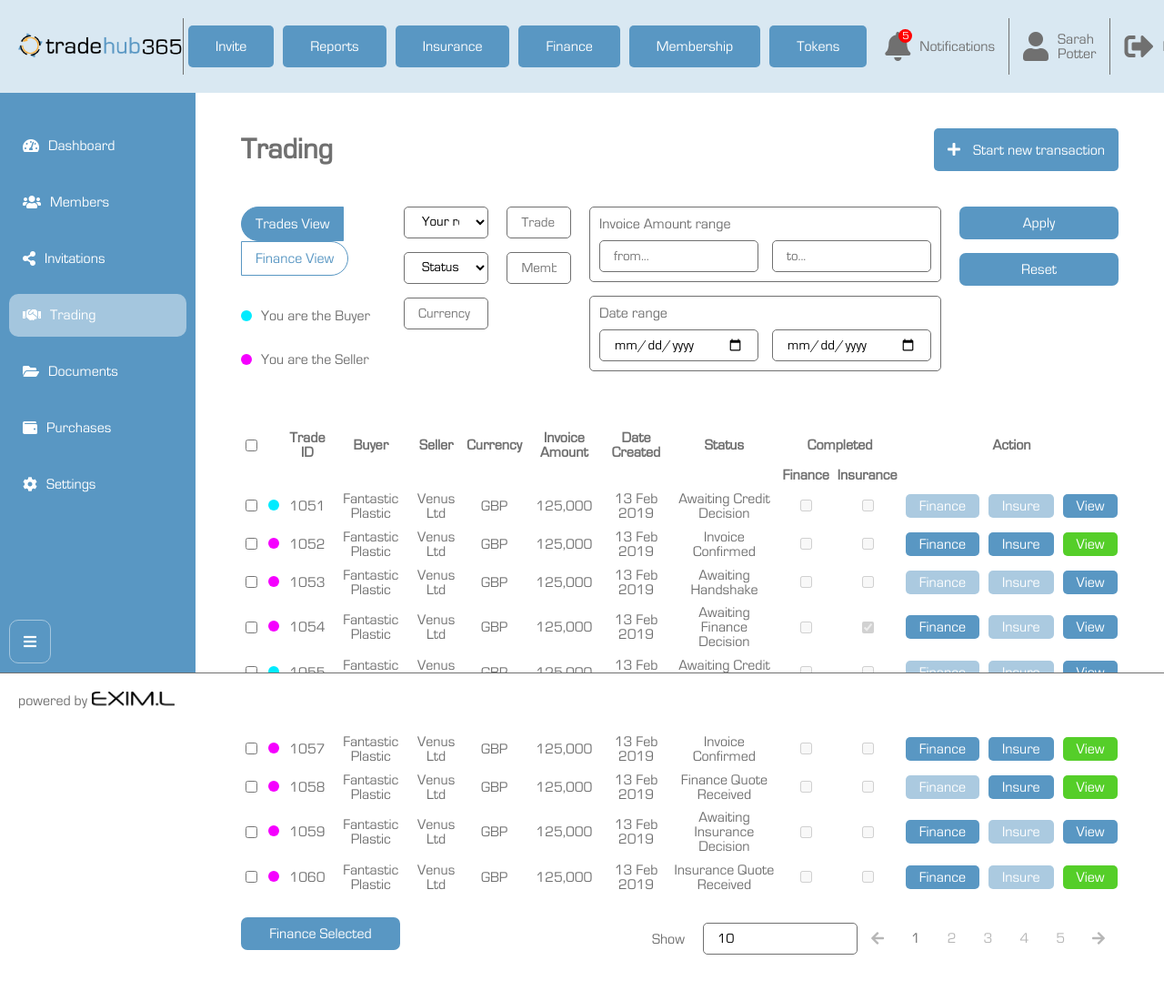
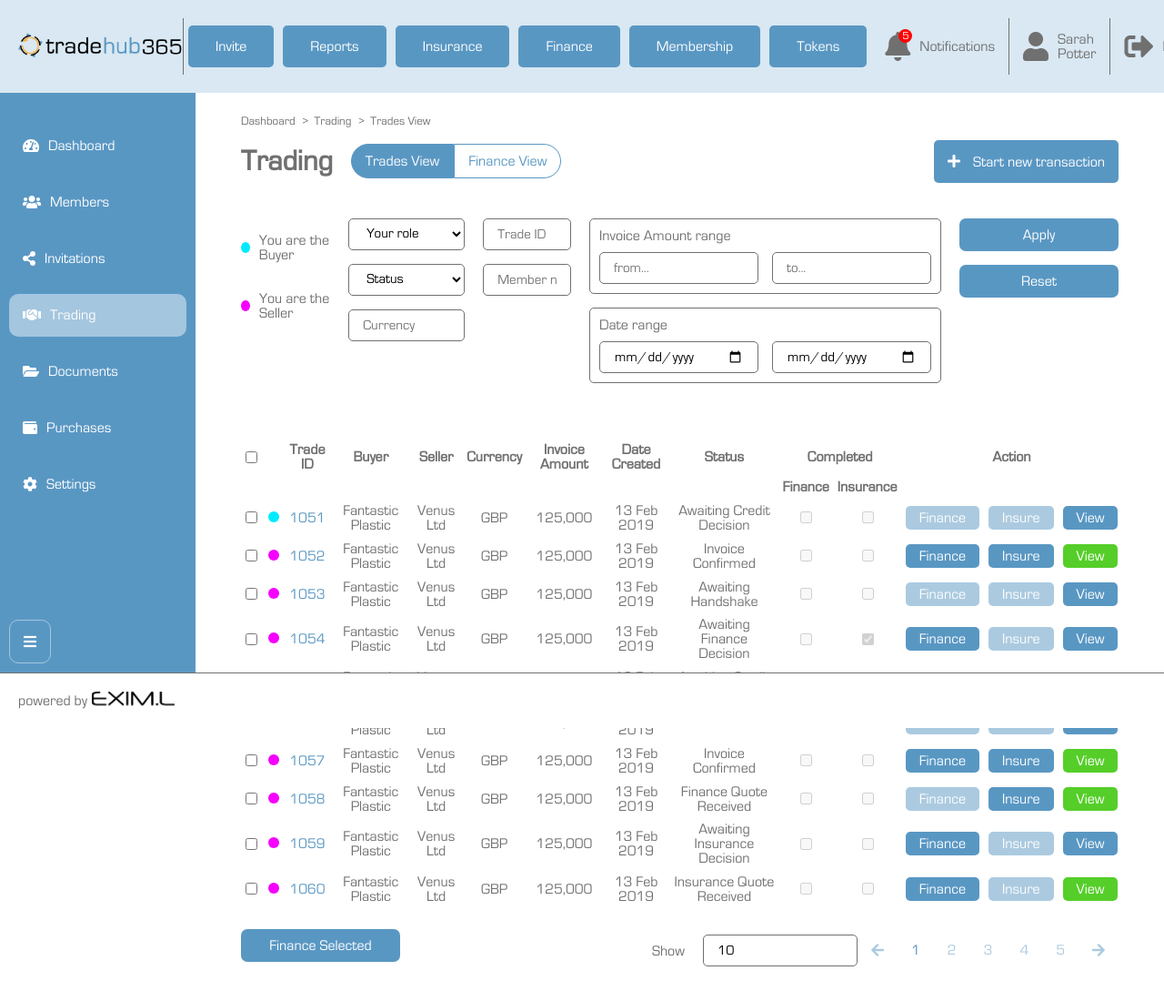
Before and after one commit to DaleWebb/eximl-static-app, a plain HTML site: page trades.html in a window 1280 px wide. Shown: the whole page at 91% size. Drawn offline with Linux system fonts and the light colour scheme.

Commit message:
added breadcrumbs fixed link hovering on sidebar links and header quick links

```diff
--- a/scss/_block.scss
+++ b/scss/_block.scss
@@ -40,6 +40,10 @@
     border: 1px solid $gray;
     padding: 0 15px;
     text-align: center;
+
+    h2 {
+      margin: 10px 0;
+    }
   }
 
   &__body {
--- /dev/null
+++ b/scss/_breadcrumbs.scss
@@ -0,0 +1,18 @@
+.breadcrumbs {
+  display: flex;
+}
+
+.breadcrumb {
+  font-size: 13px;
+
+  &:after {
+    display: inline-flex;
+    content: '>';
+    margin-left: 5px;
+    margin-right: 7px;
+  }
+
+  &:last-child:after {
+    display: none;
+  }
+}
--- a/scss/_header.scss
+++ b/scss/_header.scss
@@ -37,6 +37,7 @@
 
     &--active, &:hover {
       background-color: $sidebar-link-background-colour-active;
+      text-decoration: none;
     }
 
     &:active {
@@ -60,6 +61,7 @@
 
     &__active, &:hover {
       color: $black;
+      text-decoration: none;
     }
 
     &:active {
--- a/scss/_main.scss
+++ b/scss/_main.scss
@@ -28,6 +28,16 @@
     justify-content: space-between;
     margin-bottom: 25px;
 
+    > * {
+      display: flex;
+      align-items: center;
+    }
+
+    h1 {
+      display: inline-block;
+      margin-right: 20px;
+    }
+
     & .button {
       border-radius: 5px;
       min-width: 175px;
--- a/scss/_sidebar.scss
+++ b/scss/_sidebar.scss
@@ -15,6 +15,10 @@
 
   &--animated.sidebar--collapsed & {
     transition-delay: .6s;
+
+    .sidebar-link__text {
+      transition: opacity .5s;
+    }
   }
 
   &--animated.sidebar--expanded & {
@@ -66,14 +70,11 @@
 
   &--active, &:hover {
     background-color: $sidebar-link-background-colour-active;
+    text-decoration: none;
   }
 
   &:active {
     background-color: $sidebar-link-background-colour-clicked;
-  }
-
-  &__icon {
-
   }
 
   &__text {
@@ -97,6 +98,7 @@
 
   &--active, &:hover {
     background-color: $sidebar-link-background-colour-active;
+    text-decoration: none;
   }
 
   &:active {
--- a/scss/_tabs.scss
+++ b/scss/_tabs.scss
@@ -1,8 +1,9 @@
 .tabs {
-  display: flex;
+  display: inline-flex;
   flex-wrap: wrap;
 
   &--horizontal {
+    width: 100%;
     border-bottom: 1px solid $gray;
     margin-bottom: 20px;
 
@@ -70,5 +71,6 @@
   &:hover {
     color: $white;
     background-color: $pill-text-colour;
+    text-decoration: none;
   }
 }
--- a/scss/_text.scss
+++ b/scss/_text.scss
@@ -1,3 +1,12 @@
 .bold {
   font-weight: bold;
 }
+
+a {
+  color: $link-colour;
+  text-decoration: none;
+
+  &:hover {
+    text-decoration: underline;
+  }
+}
--- a/scss/_variables.scss
+++ b/scss/_variables.scss
@@ -11,6 +11,7 @@ $green: #06B220;
 /* Text
 ================================== */
 $text-colour: $gray;
+$link-colour: $blue;
 
 /* Menus
 ================================== */
--- a/scss/eximl.scss
+++ b/scss/eximl.scss
@@ -13,3 +13,4 @@
 @import "_indicator.scss";
 @import "_form.scss";
 @import "_pagination.scss";
+@import "_breadcrumbs.scss";
--- a/trades.html
+++ b/trades.html
@@ -89,8 +89,25 @@
           </a>
         </div>
         <div class="page">
+          <div class="breadcrumbs">
+            <div class="breadcrumb">
+              Dashboard
+            </div>
+            <div class="breadcrumb">
+              Trading
+            </div>
+            <div class="breadcrumb">
+              Trades View
+            </div>
+          </div>
           <div class="page__header">
-            <h1>Trading</h1>
+            <div>
+              <h1>Trading</h1>
+              <div class="tabs">
+                <a class="pill pill--active">Trades View</a>
+                <a class="pill" href="finance.html">Finance View</a>
+              </div>
+            </div>
             <div class="buttons buttons--horizontal">
               <a class="button button--large">
                 <i class="fas fa-plus mr-10"></i>
@@ -100,12 +117,6 @@
           </div>
           <div class="row space-between mb-50">
             <div class="column">
-              <div class="row mb-20">
-                <div class="tabs">
-                  <a class="pill pill--active">Trades View</a>
-                  <a class="pill" href="finance.html">Finance View</a>
-                </div>
-              </div>
               <div class="row align-center">
                 <div class="indicator indicator--buyer mr-10"></div>
                 <p>You are the Buyer</p>
@@ -203,7 +214,7 @@
               <tr>
                 <td><input type="checkbox" /></td>
                 <td><div class="indicator indicator--buyer"></div></td>
-                <td><a>1051</a></td>
+                <td><a href="#">1051</a></td>
                 <td>Fantastic Plastic</td>
                 <td>Venus Ltd</td>
                 <td>GBP</td>
@@ -223,7 +234,7 @@
               <tr>
                 <td><input type="checkbox" /></td>
                 <td><div class="indicator indicator--seller"></div></td>
-                <td><a>1052</a></td>
+                <td><a href="#">1052</a></td>
                 <td>Fantastic Plastic</td>
                 <td>Venus Ltd</td>
                 <td>GBP</td>
@@ -243,7 +254,7 @@
               <tr>
                 <td><input type="checkbox" /></td>
                 <td><div class="indicator indicator--seller"></div></td>
-                <td><a>1053</a></td>
+                <td><a href="#">1053</a></td>
                 <td>Fantastic Plastic</td>
                 <td>Venus Ltd</td>
                 <td>GBP</td>
@@ -263,7 +274,7 @@
               <tr>
                 <td><input type="checkbox" /></td>
                 <td><div class="indicator indicator--seller"></div></td>
-                <td><a>1054</a></td>
+                <td><a href="#">1054</a></td>
                 <td>Fantastic Plastic</td>
                 <td>Venus Ltd</td>
                 <td>GBP</td>
@@ -283,7 +294,7 @@
               <tr>
                 <td><input type="checkbox" /></td>
                 <td><div class="indicator indicator--buyer"></div></td>
-                <td><a>1055</a></td>
+                <td><a href="#">1055</a></td>
                 <td>Fantastic Plastic</td>
                 <td>Venus Ltd</td>
                 <td>GBP</td>
@@ -303,7 +314,7 @@
               <tr>
                 <td><input type="checkbox" /></td>
                 <td><div class="indicator indicator--buyer"></div></td>
-                <td><a>1056</a></td>
+                <td><a href="#">1056</a></td>
                 <td>Fantastic Plastic</td>
                 <td>Venus Ltd</td>
                 <td>GBP</td>
@@ -323,7 +334,7 @@
               <tr>
                 <td><input type="checkbox" /></td>
                 <td><div class="indicator indicator--seller"></div></td>
-                <td><a>1057</a></td>
+                <td><a href="#">1057</a></td>
                 <td>Fantastic Plastic</td>
                 <td>Venus Ltd</td>
                 <td>GBP</td>
@@ -343,7 +354,7 @@
               <tr>
                 <td><input type="checkbox" /></td>
                 <td><div class="indicator indicator--seller"></div></td>
-                <td><a>1058</a></td>
+                <td><a href="#">1058</a></td>
                 <td>Fantastic Plastic</td>
                 <td>Venus Ltd</td>
                 <td>GBP</td>
@@ -363,7 +374,7 @@
               <tr>
                 <td><input type="checkbox" /></td>
                 <td><div class="indicator indicator--seller"></div></td>
-                <td><a>1059</a></td>
+                <td><a href="#">1059</a></td>
                 <td>Fantastic Plastic</td>
                 <td>Venus Ltd</td>
                 <td>GBP</td>
@@ -383,7 +394,7 @@
               <tr>
                 <td><input type="checkbox" /></td>
                 <td><div class="indicator indicator--seller"></div></td>
-                <td><a>1060</a></td>
+                <td><a href="#">1060</a></td>
                 <td>Fantastic Plastic</td>
                 <td>Venus Ltd</td>
                 <td>GBP</td>
```
Also changed, not shown: finance.html (+18 -7 lines), index.html (+47 -4 lines), css/eximl.css, css/eximl.min.css, 1 other file.
